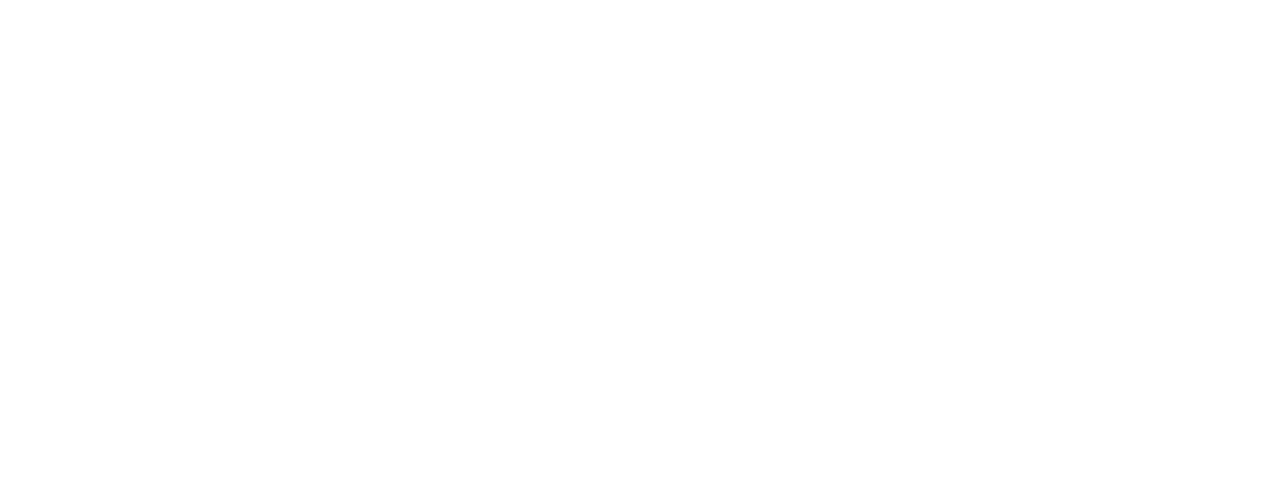
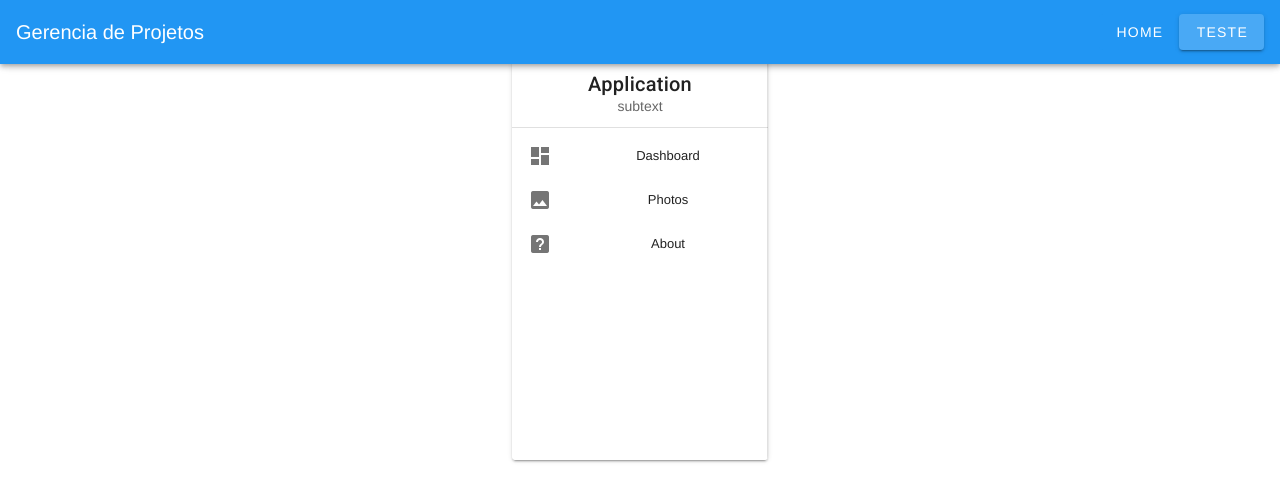
Before and after one commit to AlvaroSReis/frontend_es2, a Vue app: page /#/UserPage in a window 1280 px wide. Shown: the top 502 px of the page. Built offline with nearby package versions, Linux system fonts and the light colour scheme.

Commit message:
telas protótipo

```diff
--- a/src/App.vue
+++ b/src/App.vue
@@ -1,6 +1,15 @@
 <template>
   <div id="app">
+    <v-app>
+    <v-app-bar app dark color="info">
+      <v-toolbar-title>Gerencia de Projetos</v-toolbar-title>
+      <v-spacer/>
+      <v-btn depressed color="info" to='/'>Home</v-btn>
+      <v-btn color="info" to ='/UserPage'>Teste</v-btn>
+    </v-app-bar>
+
     <router-view/>
+    </v-app>
   </div>
 </template>
 
--- a/src/components/CreateGroup.vue
+++ b/src/components/CreateGroup.vue
@@ -66,6 +66,7 @@
         :disabled="step === 1"
         text
         @click="step--"
+        color ="info"
       >
         Voltar
       </v-btn>
@@ -101,3 +102,11 @@
     },
   }
 </script>
+
+<style scoped>
+
+  .container {
+    padding-top: 10%;
+  }
+
+</style>
--- a/src/components/LoginPage.vue
+++ b/src/components/LoginPage.vue
@@ -1,9 +1,5 @@
 <template>
   <v-app>
-    <v-app-bar app dark color="blue">
-      <v-toolbar-title>Gerencia de Projetos</v-toolbar-title>
-    </v-app-bar>
-
     <v-content>
       <v-card width="500" class="mx-auto mt-9">
         <v-card-title>Login</v-card-title>
--- a/src/components/RegisterPage.vue
+++ b/src/components/RegisterPage.vue
@@ -1,9 +1,5 @@
 <template>
   <v-app>
-    <v-app-bar app dark color="blue">
-      <v-toolbar-title>ES2 Gerencia de Projetos</v-toolbar-title>
-    </v-app-bar>
-
     <v-content>
       <v-card width="500" class="mx-auto mt-9">
         <v-card-title>Cadastro</v-card-title>
--- a/src/components/RegisterProfessorPage.vue
+++ b/src/components/RegisterProfessorPage.vue
@@ -1,9 +1,5 @@
 <template>
   <v-app>
-    <v-app-bar app dark color="blue">
-      <v-toolbar-title>ES2 Gerencia de Projetos</v-toolbar-title>
-    </v-app-bar>
-
     <v-content>
       <v-card width="500" class="mx-auto mt-9">
         <v-card-title>Cadastro Professor</v-card-title>
--- /dev/null
+++ b/src/components/UserPage.vue
@@ -0,0 +1,56 @@
+  <template>
+  <v-card
+    height="400"
+    width="256"
+    class="mx-auto"
+  >
+    <v-navigation-drawer permanent>
+      <v-list-item>
+        <v-list-item-content>
+          <v-list-item-title class="text-h6">
+            Application
+          </v-list-item-title>
+          <v-list-item-subtitle>
+            subtext
+          </v-list-item-subtitle>
+        </v-list-item-content>
+      </v-list-item>
+
+      <v-divider></v-divider>
+
+      <v-list
+        dense
+        nav
+      >
+        <v-list-item
+          v-for="item in items"
+          :key="item.title"
+          link
+        >
+          <v-list-item-icon>
+            <v-icon>{{ item.icon }}</v-icon>
+          </v-list-item-icon>
+
+          <v-list-item-content>
+            <v-list-item-title>{{ item.title }}</v-list-item-title>
+          </v-list-item-content>
+        </v-list-item>
+      </v-list>
+    </v-navigation-drawer>
+  </v-card>
+</template>
+<script>
+  export default {
+    name: "UserPage",
+    data () {
+      return {
+        items: [
+          { title: 'Dashboard', icon: 'mdi-view-dashboard' },
+          { title: 'Photos', icon: 'mdi-image' },
+          { title: 'About', icon: 'mdi-help-box' },
+        ],
+        right: null,
+      }
+    },
+  }
+</script>
--- a/src/router/index.js
+++ b/src/router/index.js
@@ -5,6 +5,7 @@
 import RegisterPage from '@/components/RegisterPage.vue'
 import RegisterProfessorPage from '@/components/RegisterProfessorPage.vue'
 import CreateGroup from '@/components/CreateGroup.vue'
+import UserPage from '@/components/UserPage.vue'
 
 Vue.use(Router)
 
@@ -28,6 +29,11 @@
         path:'/CreateGroup',
         name: 'CreateGroup',
         component: CreateGroup
+    },
+    {
+        path:'/UserPage',
+        name: 'UserPage',
+        component: UserPage
     }
 
 ]
```
